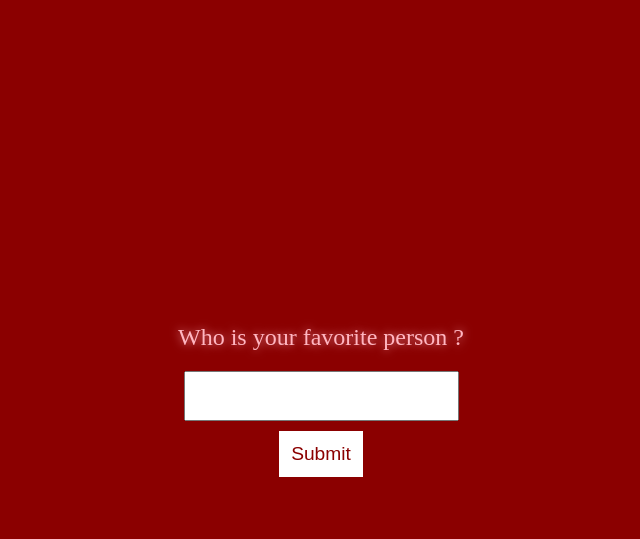
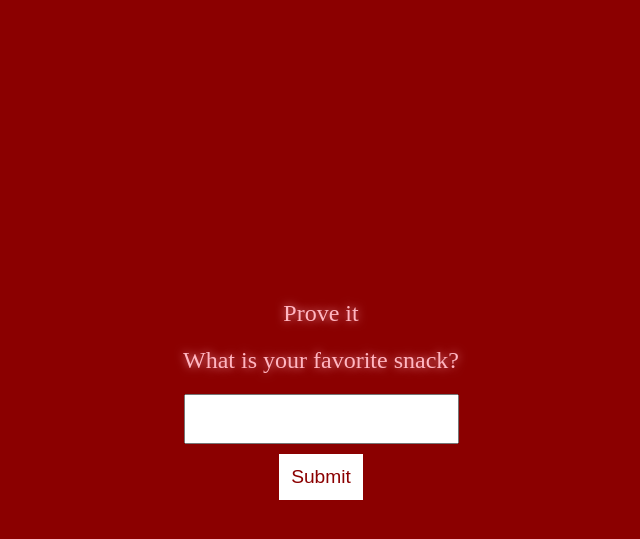
Before and after one commit to jacobjanzen11/Vday_website, a Flask app: page /security_question in a window 1280 px wide. Shown: the top 539 px of the page, without its empty margins (319-959 px from the left). Run offline with Flask 3, Linux system fonts and the light colour scheme.

Commit message:
changed security question

```diff
--- a/app.py
+++ b/app.py
@@ -1,7 +1,7 @@
 #######################################################
 #
 # Purpose: Handles main flask program for website
-# Website:
+# Website Host:
 # Author: Jacob Janzen
 # Last Updated: 12/10/2020
 #
@@ -12,7 +12,7 @@ from flask import Flask, render_template, request, redirect, url_for
 app = Flask(__name__)
 # app.secret_key = 'your_secret_key'  # Change this to a secure secret key
 
-valid_user = {'name': 'Kiannah', 'valid_answers': ['Jacob', 'jacob', 'jacob janzen', 'Jacob Janzen', 'Boyfriend', 'boyfriend']}
+valid_user = {'name': 'Kiannah', 'valid_answers': ['gummies', 'gummi', 'gummy', 'gummys']}
 
 
 @app.route('/')
@@ -68,4 +68,4 @@ def no_valentine():
 
 
 if __name__ == '__main__':
-    app.run(debug=False, host='warm-daifuku-6e5f40.netlify.app')
+    app.run(debug=False)
--- a/templates/security_question.html
+++ b/templates/security_question.html
@@ -53,7 +53,8 @@
 </head>
 <body>
     <form method="post" action="{{ url_for('security_question') }}">
-        <label>Who is your favorite person ?</label>
+        <label>Prove it</label>
+        <label>What is your favorite snack?</label>
         <input type="text" name="security_answer" required>
         <button type="submit">Submit</button>
     </form>
```
